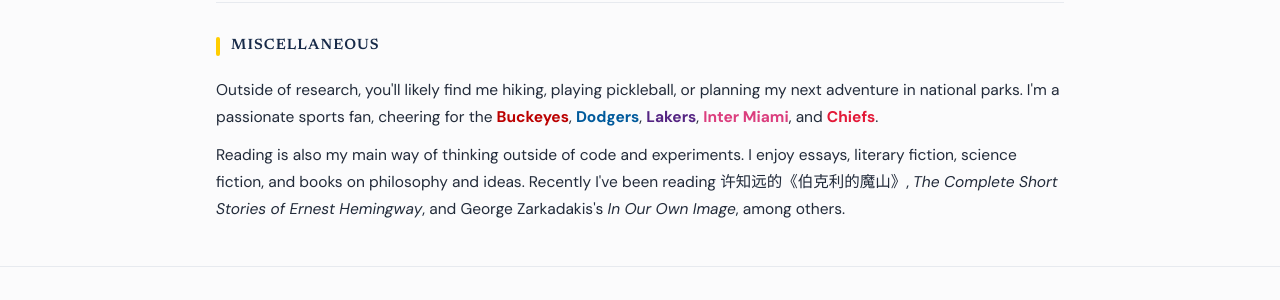
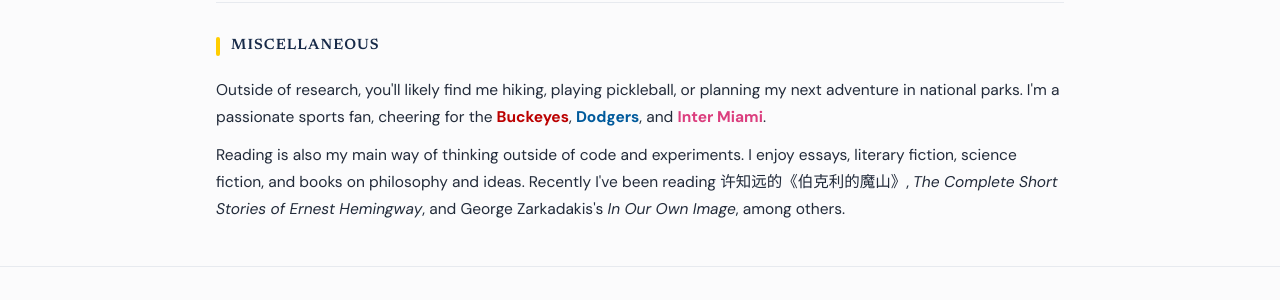
Before and after one commit to zhenwang9102/zhenwang9102.github.io, a Jekyll site: the page built from _posts/2019-06-02-venue.markdown, in a window 1280 px wide and 900 px high, scrolled down 2066 px. Shown: the part 498-798 px from the top of the window. Built offline with Jekyll 4.4.1, drawn with Linux system fonts in a browser that asks for light colours.

Commit message:
update main page

```diff
--- a/_layouts/default.html
+++ b/_layouts/default.html
@@ -702,7 +702,7 @@
     <section class="section reveal">
       <h2 class="section-title">Miscellaneous</h2>
       <p style="margin-bottom:11px;">
-        Outside of research, you'll likely find me hiking, playing pickleball, or planning my next adventure in national parks. I'm a passionate sports fan, cheering for the <span class="team" style="color:#BB0000;">Buckeyes</span>, <span class="team" style="color:#005A9C;">Dodgers</span>, <span class="team" style="color:#552583;">Lakers</span>, <span class="team" style="color:#DB3E7E;">Inter Miami</span>, and <span class="team" style="color:#E31837;">Chiefs</span>.
+        Outside of research, you'll likely find me hiking, playing pickleball, or planning my next adventure in national parks. I'm a passionate sports fan, cheering for the <span class="team" style="color:#BB0000;">Buckeyes</span>, <span class="team" style="color:#005A9C;">Dodgers</span>, and <span class="team" style="color:#DB3E7E;">Inter Miami</span>.
       </p>
       <p>
         Reading is also my main way of thinking outside of code and experiments. I enjoy essays, literary fiction, science fiction, and books on philosophy and ideas. Recently I've been reading 许知远的《伯克利的魔山》, <em>The Complete Short Stories of Ernest Hemingway</em>, and George Zarkadakis's <em>In Our Own Image</em>, among others.
```
